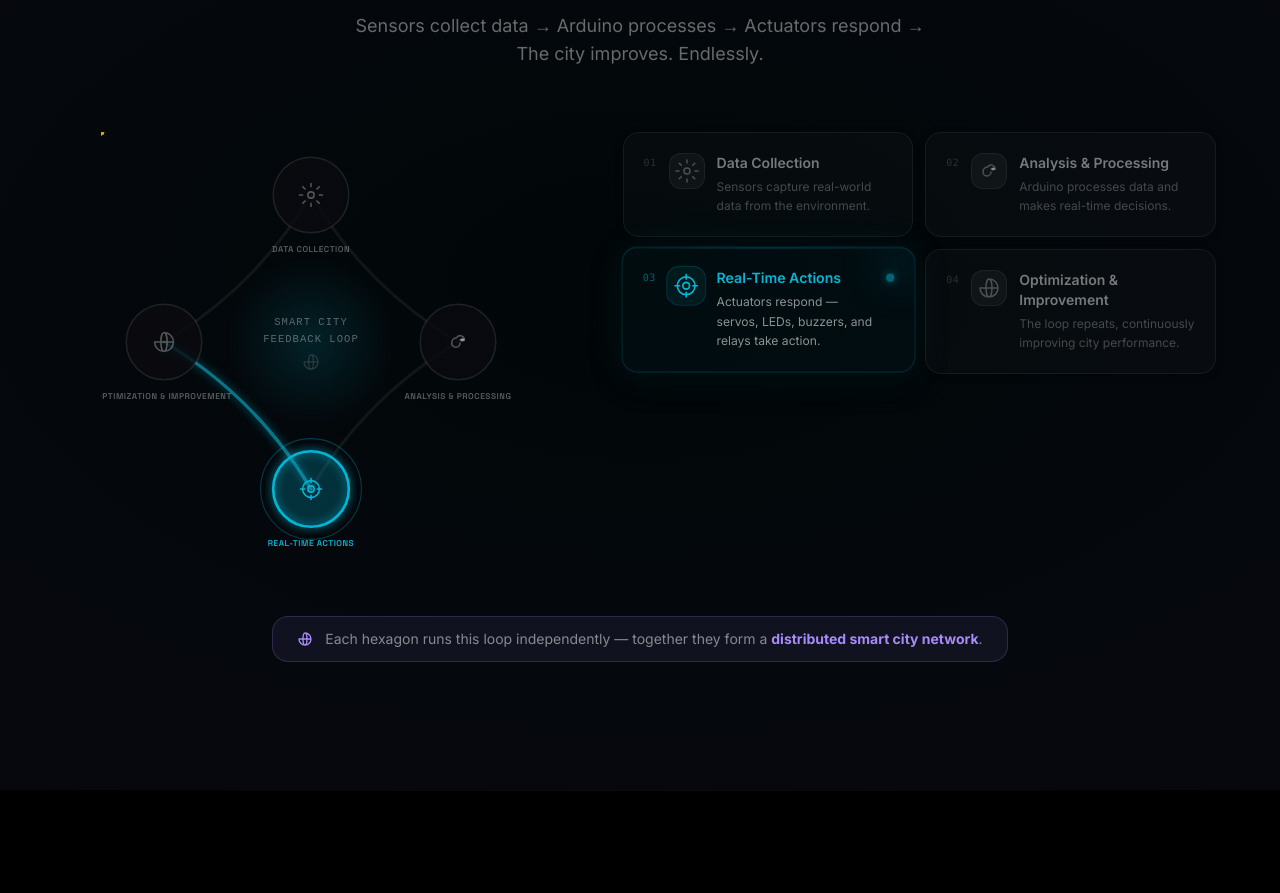
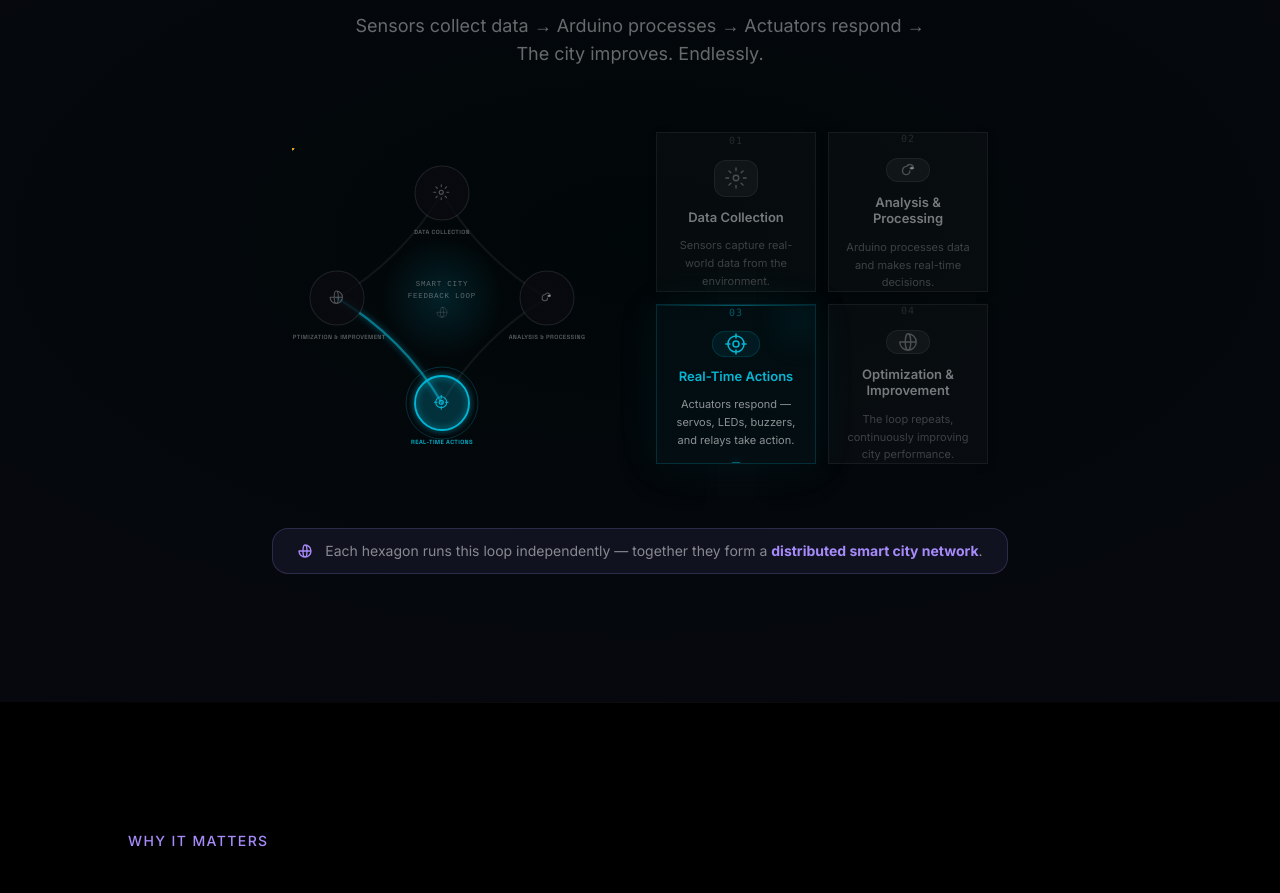
Before and after one commit to leomelchior21/HexCity, a Next.js app: page / in a window 1280 px wide. Shown: the part 5686-6579 px from the top of the page. Built offline with nearby package versions, Linux system fonts and the light colour scheme; a web font is replaced by a local one.

Commit message:
Make bento boxes perfectly square and aligned with feedback loop height

```diff
--- a/components/HowWeBuildSection.tsx
+++ b/components/HowWeBuildSection.tsx
@@ -8,39 +8,35 @@
     label: "Data Collection",
     step: "01",
     color: "#22C55E",
-    desc: "Sensors placed across the city capture real-world data — temperature, light, distance, air quality, water levels.",
-    shortDesc: "Sensors capture real-world data from the environment.",
+    desc: "Sensors capture real-world data from the environment.",
   },
   {
     id: "analysis",
     label: "Analysis & Processing",
     step: "02",
     color: "#A78BFA",
-    desc: "Arduino microcontrollers process incoming data, run filtering algorithms, and make real-time decisions for the city.",
-    shortDesc: "Arduino processes data and makes real-time decisions.",
+    desc: "Arduino processes data and makes real-time decisions.",
   },
   {
     id: "actions",
     label: "Real-Time Actions",
     step: "03",
     color: "#06B6D4",
-    desc: "Actuators respond to decisions: servos move barriers, LEDs change colors, buzzers alert citizens, relays switch systems on or off.",
-    shortDesc: "Actuators respond — servos, LEDs, buzzers, and relays take action.",
+    desc: "Actuators respond — servos, LEDs, buzzers, and relays take action.",
   },
   {
     id: "optimization",
     label: "Optimization & Improvement",
     step: "04",
     color: "#F59E0B",
-    desc: "The loop repeats continuously — each cycle refines the system, improving traffic flow, energy use, and quality of life.",
-    shortDesc: "The loop repeats, continuously improving city performance.",
+    desc: "The loop repeats, continuously improving city performance.",
   },
 ];
 
 // ─── SVG Icons ───────────────────────────────────────────────────────────────
 function SensorIcon({ color }: { color: string }) {
   return (
-    <svg width="24" height="24" viewBox="0 0 24 24" fill="none" stroke={color} strokeWidth="1.5" strokeLinecap="round">
+    <svg width="22" height="22" viewBox="0 0 24 24" fill="none" stroke={color} strokeWidth="1.5" strokeLinecap="round">
       <circle cx="12" cy="12" r="3" />
       <path d="M12 1v3M12 20v3M4.22 4.22l2.12 2.12M17.66 17.66l2.12 2.12M1 12h3M20 12h3M4.22 19.78l2.12-2.12M17.66 6.34l2.12-2.12" />
     </svg>
@@ -49,7 +45,7 @@
 
 function CloudIcon({ color }: { color: string }) {
   return (
-    <svg width="24" height="24" viewBox="0 0 24 24" fill="none" stroke={color} strokeWidth="1.5" strokeLinecap="round">
+    <svg width="22" height="22" viewBox="0 0 24 24" fill="none" stroke={color} strokeWidth="1.5" strokeLinecap="round">
       <path d="M18 10a4 4 0 00-7.46-2A5 5 0 006 13a4 4 0 008 0" />
       <path d="M14 10h4" />
       <circle cx="16" cy="10" r="1" fill={color} />
@@ -59,7 +55,7 @@
 
 function ActuatorIcon({ color }: { color: string }) {
   return (
-    <svg width="24" height="24" viewBox="0 0 24 24" fill="none" stroke={color} strokeWidth="1.5" strokeLinecap="round">
+    <svg width="22" height="22" viewBox="0 0 24 24" fill="none" stroke={color} strokeWidth="1.5" strokeLinecap="round">
       <circle cx="12" cy="12" r="3" />
       <path d="M12 2v4M12 18v4M2 12h4M18 12h4" />
       <circle cx="12" cy="12" r="8" />
@@ -69,7 +65,7 @@
 
 function FeedbackIcon({ color }: { color: string }) {
   return (
-    <svg width="24" height="24" viewBox="0 0 24 24" fill="none" stroke={color} strokeWidth="1.5" strokeLinecap="round">
+    <svg width="22" height="22" viewBox="0 0 24 24" fill="none" stroke={color} strokeWidth="1.5" strokeLinecap="round">
       <path d="M21 12a9 9 0 01-9 9m9-9a9 9 0 00-9-9m9 9H3m9 9a9 9 0 01-9-9m9 9c1.66 0 3-4.03 3-9s-1.34-9-3-9m0 18c-1.66 0-3-4.03-3-9s1.34-9 3-9" />
     </svg>
   );
@@ -120,19 +116,20 @@
 }
 
 // ─── Bento Box Component ─────────────────────────────────────────────────────
-function BentoBox({ stage, index, isActive }: { stage: typeof STAGES[0]; index: number; isActive: boolean }) {
+function BentoBox({ stage, index, isActive, boxSize }: { stage: typeof STAGES[0]; index: number; isActive: boolean; boxSize: number }) {
   const IconComp = IconMap[stage.id];
 
   return (
     <div
-      className="relative rounded-2xl p-5 transition-all duration-700 cursor-default overflow-hidden"
+      className="relative overflow-hidden transition-all duration-700 cursor-default"
       style={{
+        width: boxSize,
+        height: boxSize,
         background: isActive ? `${stage.color}08` : "rgba(255,255,255,0.02)",
         border: `1px solid ${isActive ? `${stage.color}30` : "rgba(255,255,255,0.06)"}`,
         boxShadow: isActive
           ? `0 0 40px ${stage.color}15, 0 8px 32px rgba(0,0,0,0.3), inset 0 1px 0 ${stage.color}15`
           : "0 2px 8px rgba(0,0,0,0.15)",
-        transform: isActive ? "translateY(-2px) scale(1.01)" : "none",
       }}
     >
       {/* Top accent line */}
@@ -145,29 +142,29 @@
         }}
       />
 
-      {/* Top-right glow blob */}
+      {/* Corner glow blob */}
       {isActive && (
         <div
-          className="absolute -top-8 -right-8 w-24 h-24 rounded-full pointer-events-none transition-opacity duration-700"
+          className="absolute -top-6 -right-6 w-20 h-20 rounded-full pointer-events-none"
           style={{
-            background: `radial-gradient(circle, ${stage.color}12 0%, transparent 70%)`,
-            filter: "blur(12px)",
+            background: `radial-gradient(circle, ${stage.color}10 0%, transparent 70%)`,
+            filter: "blur(10px)",
           }}
         />
       )}
 
-      <div className="relative flex items-start gap-3">
+      <div className="relative flex flex-col items-center justify-center h-full px-4 text-center gap-3">
         {/* Step number */}
         <div
-          className="text-[10px] font-mono tracking-wider flex-shrink-0 mt-0.5 transition-colors duration-500"
-          style={{ color: isActive ? `${stage.color}80` : "rgba(255,255,255,0.15)" }}
+          className="text-[10px] font-mono tracking-widest transition-colors duration-500"
+          style={{ color: isActive ? `${stage.color}70` : "rgba(255,255,255,0.12)" }}
         >
           {stage.step}
         </div>
 
         {/* Icon */}
         <div
-          className="w-9 h-9 rounded-xl flex items-center justify-center flex-shrink-0 transition-all duration-500"
+          className="w-11 h-11 rounded-xl flex items-center justify-center transition-all duration-500"
           style={{
             background: isActive ? `${stage.color}15` : "rgba(255,255,255,0.04)",
             border: `1px solid ${isActive ? `${stage.color}25` : "rgba(255,255,255,0.06)"}`,
@@ -177,26 +174,26 @@
           <IconComp color={isActive ? stage.color : "rgba(255,255,255,0.25)"} />
         </div>
 
-        {/* Text */}
-        <div className="flex-1 min-w-0">
+        {/* Label */}
         <h4
-            className="text-sm font-semibold mb-1 transition-colors duration-500"
+          className="text-[13px] font-semibold leading-tight transition-colors duration-500"
           style={{ color: isActive ? stage.color : "rgba(255,255,255,0.45)" }}
         >
           {stage.label}
         </h4>
+
+        {/* Description */}
         <p
-            className="text-xs leading-relaxed transition-colors duration-500"
-            style={{ color: isActive ? "rgba(255,255,255,0.55)" : "rgba(255,255,255,0.25)" }}
+          className="text-[11px] leading-relaxed transition-colors duration-500 max-w-[160px]"
+          style={{ color: isActive ? "rgba(255,255,255,0.55)" : "rgba(255,255,255,0.22)" }}
         >
-            {stage.shortDesc}
+          {stage.desc}
         </p>
-        </div>
 
         {/* Active indicator dot */}
         {isActive && (
           <div
-            className="w-2 h-2 rounded-full flex-shrink-0 mt-1.5"
+            className="w-2 h-2 rounded-full"
             style={{
               background: stage.color,
               boxShadow: `0 0 8px ${stage.color}`,
@@ -213,7 +210,9 @@
 export default function HowWeBuildSection() {
   const [activeStage, setActiveStage] = useState(0);
   const [isVisible, setIsVisible] = useState(false);
+  const [boxSize, setBoxSize] = useState(200);
   const ref = useRef<HTMLDivElement>(null);
+  const svgRef = useRef<HTMLDivElement>(null);
 
   // Intersection observer
   useEffect(() => {
@@ -223,6 +222,22 @@
     obs.observe(el);
     return () => obs.disconnect();
   }, []);
+
+  // Measure SVG to size bento boxes
+  useEffect(() => {
+    if (!isVisible || !svgRef.current) return;
+    const measure = () => {
+      const svgEl = svgRef.current?.querySelector("svg");
+      if (svgEl) {
+        const w = svgEl.getBoundingClientRect().width;
+        // Each box = (width - gap) / 2
+        setBoxSize(Math.max(160, (w - 12) / 2));
+      }
+    };
+    measure();
+    window.addEventListener("resize", measure);
+    return () => window.removeEventListener("resize", measure);
+  }, [isVisible]);
 
   // Auto-rotate active stage every 3s
   useEffect(() => {
@@ -269,11 +284,11 @@
         </div>
 
         {/* Loop + Bento Grid */}
-        <div className="grid lg:grid-cols-[1fr_1.2fr] gap-12 lg:gap-16 items-start">
+        <div className="flex flex-col lg:flex-row items-center justify-center gap-12 lg:gap-16">
 
           {/* Left: Animated SVG loop */}
-          <div className={`relative flex items-center justify-center transition-all duration-1000 ${isVisible ? "opacity-100 translate-y-0" : "opacity-0 translate-y-12"}`} style={{ transitionDelay: "200ms" }}>
-            <svg viewBox="0 0 400 400" className="w-full max-w-[420px]">
+          <div ref={svgRef} className={`relative flex items-center justify-center transition-all duration-1000 ${isVisible ? "opacity-100 translate-y-0" : "opacity-0 translate-y-12"}`} style={{ transitionDelay: "200ms" }}>
+            <svg viewBox="0 0 400 400" className="w-full" style={{ maxWidth: boxSize * 2 + 12 }}>
 
               {/* Background glow */}
               <defs>
@@ -383,11 +398,13 @@
             </svg>
           </div>
 
-          {/* Right: 2x2 Bento Grid */}
-          <div className={`grid grid-cols-1 sm:grid-cols-2 gap-3 transition-all duration-1000 ${isVisible ? "opacity-100 translate-y-0" : "opacity-0 translate-y-12"}`} style={{ transitionDelay: "400ms" }}>
+          {/* Right: 2x2 Bento Grid — perfectly square, same height as SVG */}
+          <div className={`flex flex-col items-center transition-all duration-1000 ${isVisible ? "opacity-100 translate-y-0" : "opacity-0 translate-y-12"}`} style={{ transitionDelay: "400ms" }}>
+            <div className="grid grid-cols-2 gap-3" style={{ width: boxSize * 2 + 12, height: boxSize * 2 + 12 }}>
               {STAGES.map((stage, i) => (
-              <BentoBox key={stage.id} stage={stage} index={i} isActive={i === activeStage} />
+                <BentoBox key={stage.id} stage={stage} index={i} isActive={i === activeStage} boxSize={boxSize} />
               ))}
+            </div>
           </div>
         </div>
 
```
Lines whose indentation alone changed are shown as unchanged.
